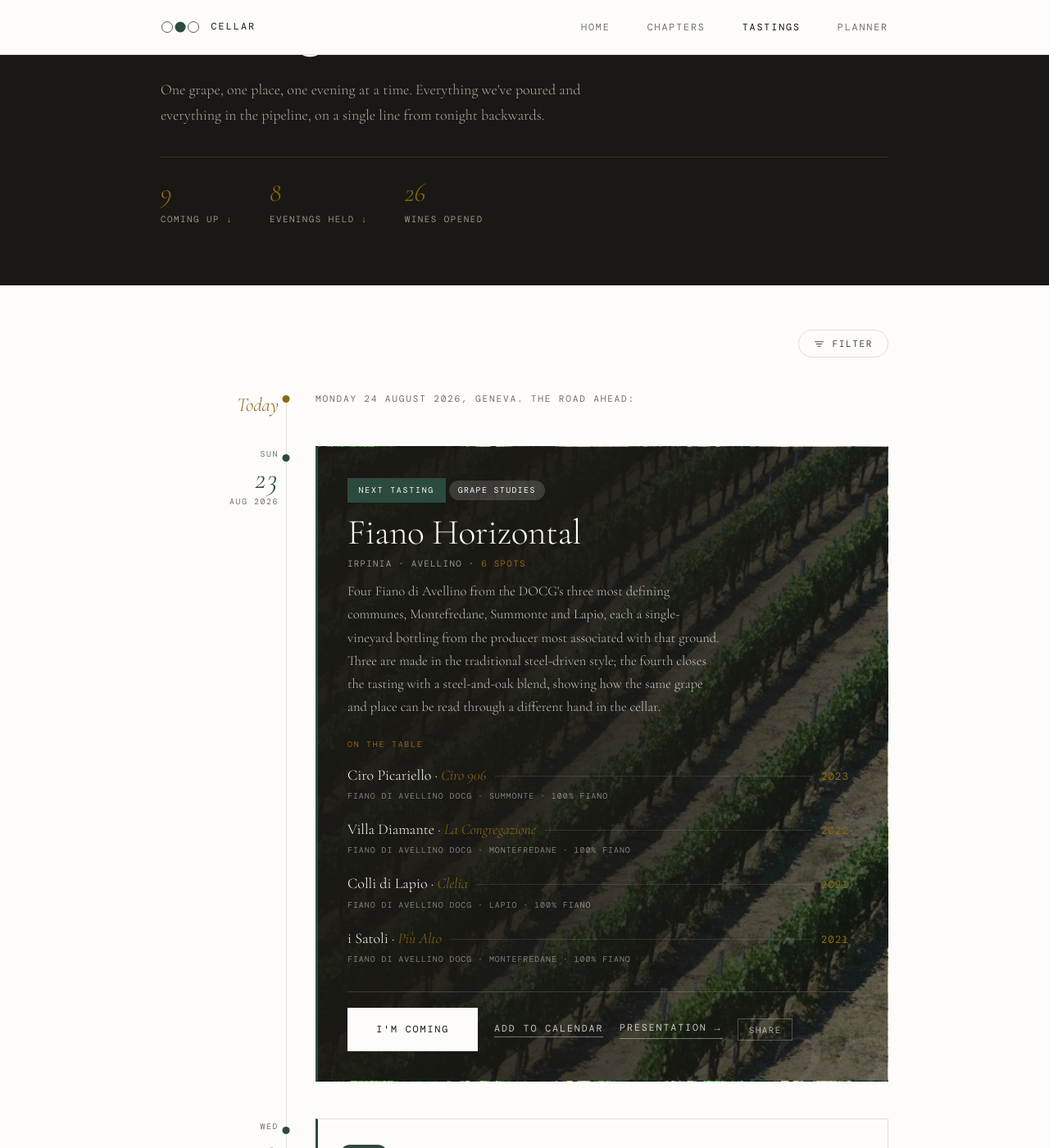
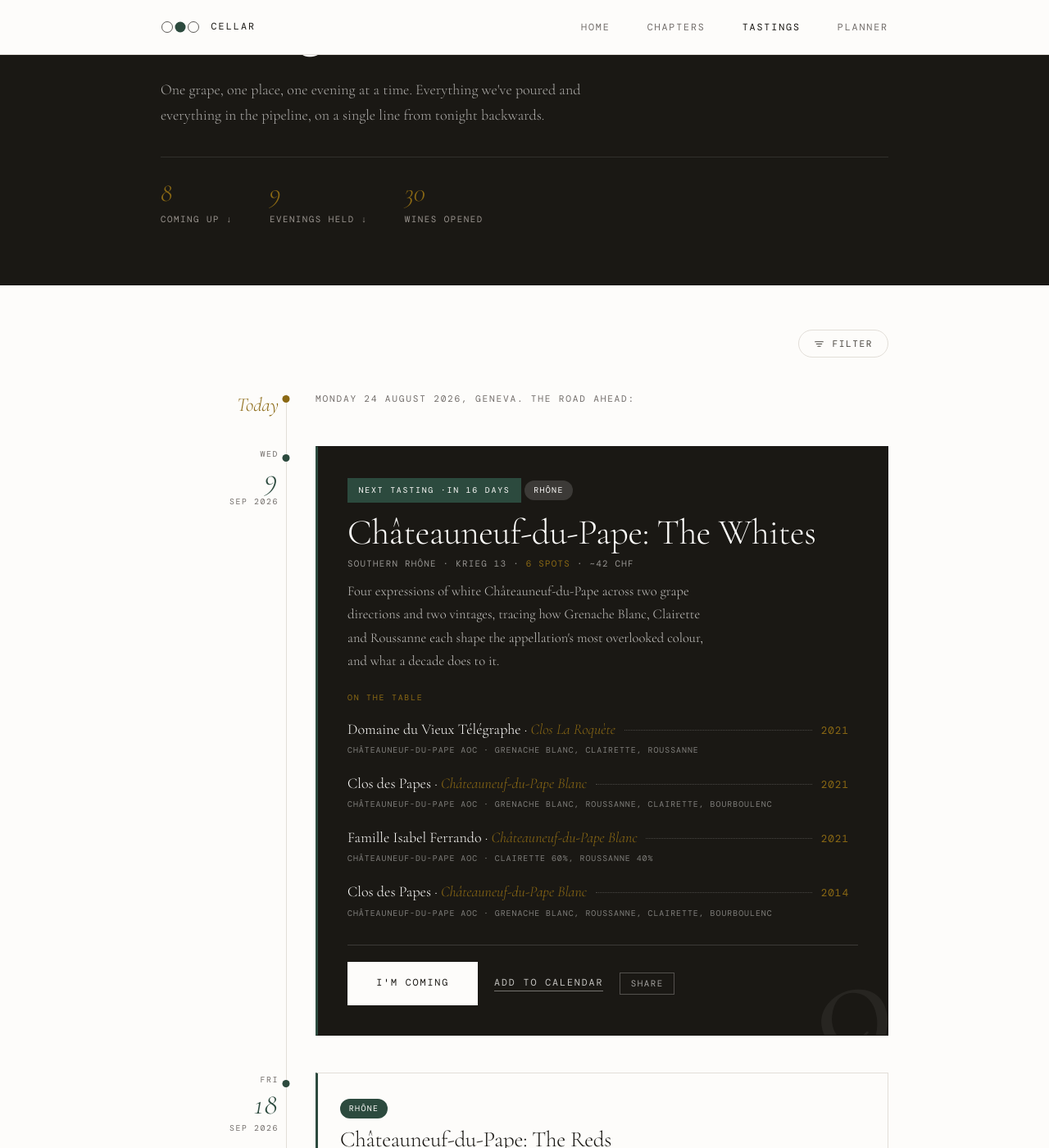
Before and after one commit to silviodirubbo/cellar, a Jekyll site: the page built from tastings/index.html, in a window 1280 px wide and 1400 px high, scrolled down 300 px. Shown: the whole window at 82% size. Built offline with Jekyll 4.4.1, drawn with Linux system fonts in a browser that asks for light colours; some web fonts are replaced; some of the changed text lies outside the part shown.

Commit message:
chore: sync tasting status [automated]

```diff
--- a/_data/tastings.yml
+++ b/_data/tastings.yml
@@ -735,9 +735,7 @@
     - Italy
   chapter: grape-studies
   chapter_order: 3
-  status: upcoming
-  spots_total: 6
-  cost_estimate: ""
+  status: past
   wines:
     - name: "Ciro 906"
       producer: "Ciro Picariello"
```
